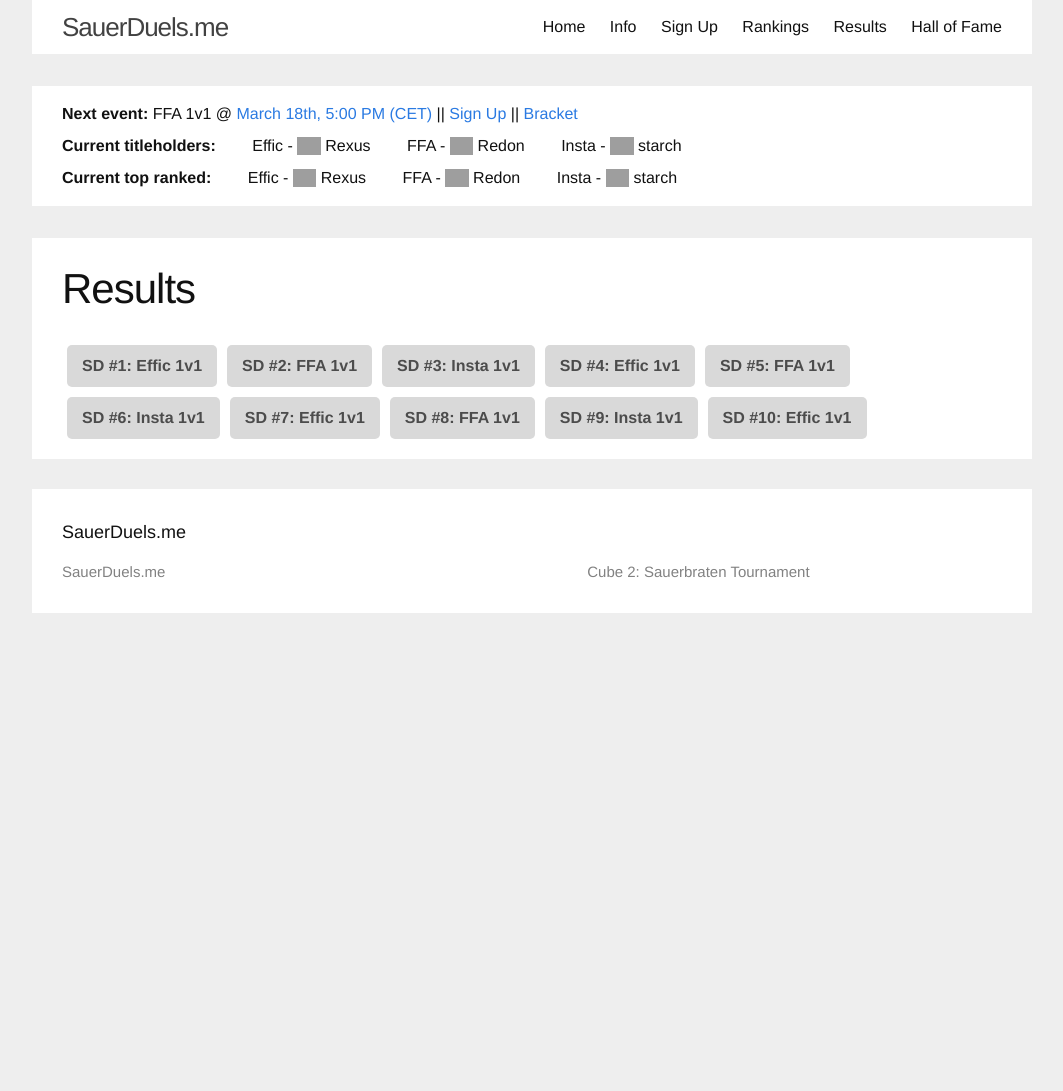
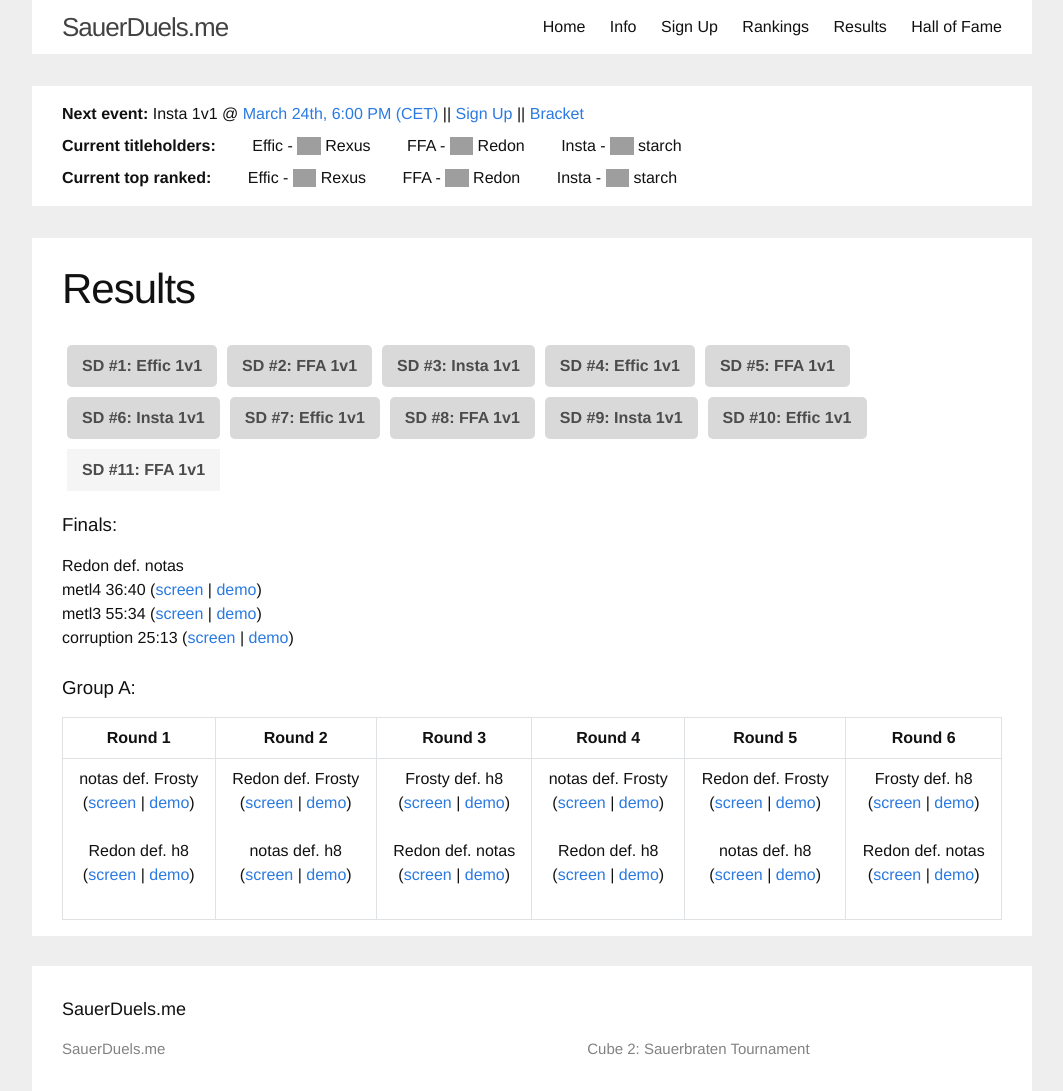
Before and after one commit to sauerduels/website, a Jekyll site: the page built from _events/sd11-ffa.md, in a window 1280 px wide. Shown: the whole page, without its empty margins (108-1171 px from the left). Built offline with Jekyll 4.4.1, drawn with Linux system fonts in a browser that asks for light colours; before the commit the page ends 900 px from its top, so only the background shows below that; grey boxes are pictures that could not be loaded.

Commit message:
update as of sd11

```diff
--- a/_events/sd11-ffa.md
+++ b/_events/sd11-ffa.md
@@ -2,7 +2,40 @@
 title: FFA 1v1
 index: 11
 date: '2018-03-18 18:00:00 +01:00'
-signupurl: http://sauerduels.challonge.com/tournaments/signup/rkn3ci47C6
-bracketurl: http://sauerduels.challonge.com/sd11ffa
-completed: false
+completed: true
+finals:
+  result: Redon def. notas
+  games:
+    - title: metl4 36:40
+      slug: sd11_final_notas_vs_redon_game1
+    - title: metl3 55:34
+      slug: sd11_final_notas_vs_redon_game2
+    - title: corruption 25:13
+      slug: sd11_final_notas_vs_redon_game3
+groups:
+  a:
+    - - result: notas def. Frosty
+        slug: sd11_frosty_vs_notas_game1
+      - result: Redon def. h8
+        slug: sd11_h8_vs_redon_game1
+    - - result: Redon def. Frosty
+        slug: sd11_frosty_vs_redon_game1
+      - result: notas def. h8
+        slug: sd11_h8_vs_notas_game1
+    - - result: Frosty def. h8
+        slug: sd11_frosty_vs_h8_game1
+      - result: Redon def. notas
+        slug: sd11_notas_vs_redon_game1
+    - - result: notas def. Frosty
+        slug: sd11_frosty_vs_notas_game2
+      - result: Redon def. h8
+        slug: sd11_h8_vs_redon_game2
+    - - result: Redon def. Frosty
+        slug: sd11_frosty_vs_redon_game2
+      - result: notas def. h8
+        slug: sd11_h8_vs_notas_game2
+    - - result: Frosty def. h8
+        slug: sd11_frosty_vs_h8_game2
+      - result: Redon def. notas
+        slug: sd11_notas_vs_redon_game2
 ---
--- a/hof.html
+++ b/hof.html
@@ -62,7 +62,7 @@
     members:
       - name: Redon
         country: nl
-        golden: 3
+        golden: 4
       - name: Honzik1
         country: cz
         silver: 2
@@ -70,9 +70,12 @@
         country: us
         silver: 1
         bronze: 2
+      - name: notas
+        country: us
+        silver: 1
       - name: Frosty
         country: ca
-        bronze: 1
+        bronze: 2
   - category: Insta
     members:
       - name: Gangler
```
Also changed, not shown: _events/sd12-insta.md (added, +8 -0 lines), info.md (+4 -0 lines).
